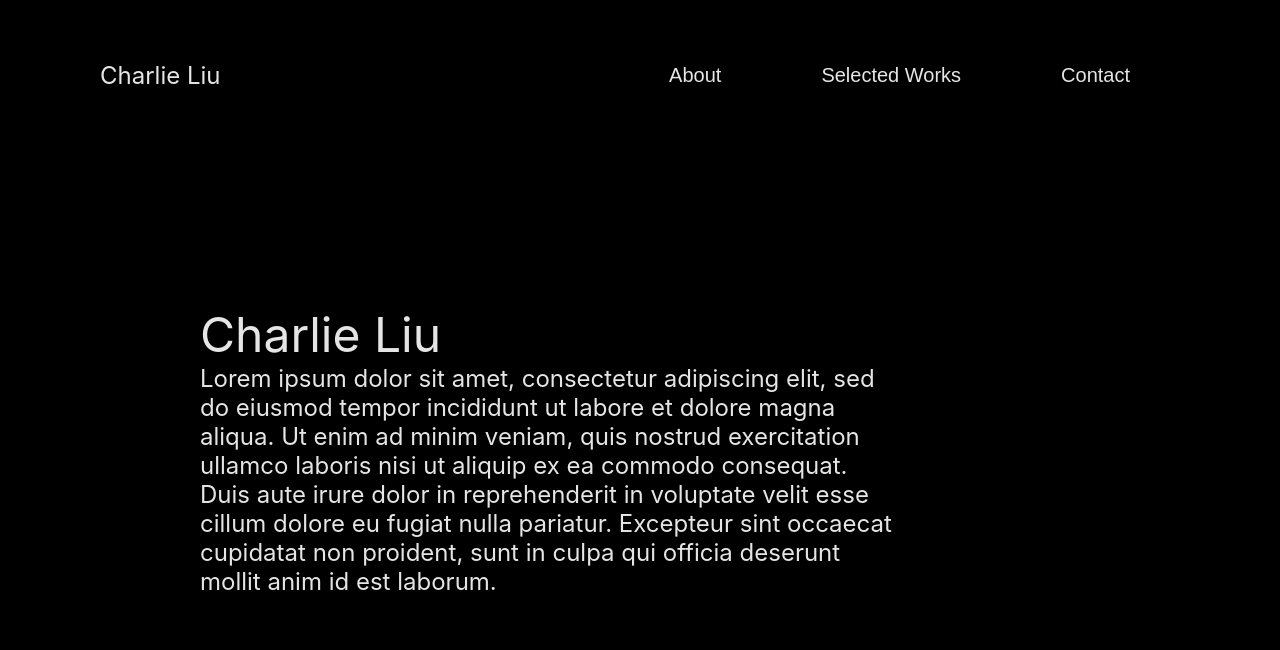
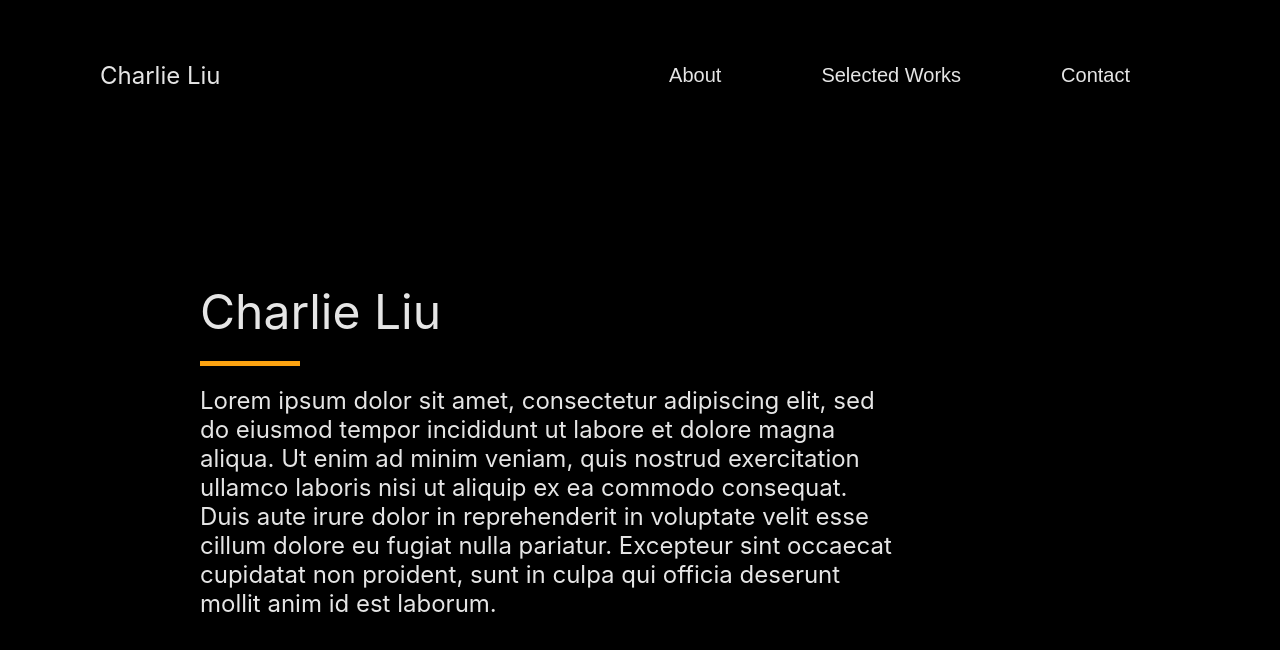
Before and after one commit to itscharlieliu/home-page, a React (Create React App) app: page / in a window 1280 px wide. Shown: the top 650 px of the page. Built offline with nearby package versions, Linux system fonts and the light colour scheme.

Commit message:
Update divider bar

```diff
--- a/src/components/screens/AboutScreen.tsx
+++ b/src/components/screens/AboutScreen.tsx
@@ -7,6 +7,7 @@ const AboutScreen = (): JSX.Element => {
         <div className={styles.ScreenContainer}>
             <div className={styles.AboutContainer}>
                 <span className={styles.AboutTitle}>Charlie Liu</span>
+                <div className={styles.DividerBar} />
                 <span className={styles.AboutDescription}>
                     Lorem ipsum dolor sit amet, consectetur adipiscing elit, sed do eiusmod tempor incididunt ut labore
                     et dolore magna aliqua. Ut enim ad minim veniam, quis nostrud exercitation ullamco laboris nisi ut
--- a/src/components/screens/styles/AboutScreen.module.css
+++ b/src/components/screens/styles/AboutScreen.module.css
@@ -20,3 +20,10 @@
 .AboutDescription {
     font-size: 1.5em;
 }
+
+.DividerBar {
+    width: 100px;
+    height: 5px;
+    margin: 20px 0;
+    background: var(--primary);
+}
```
